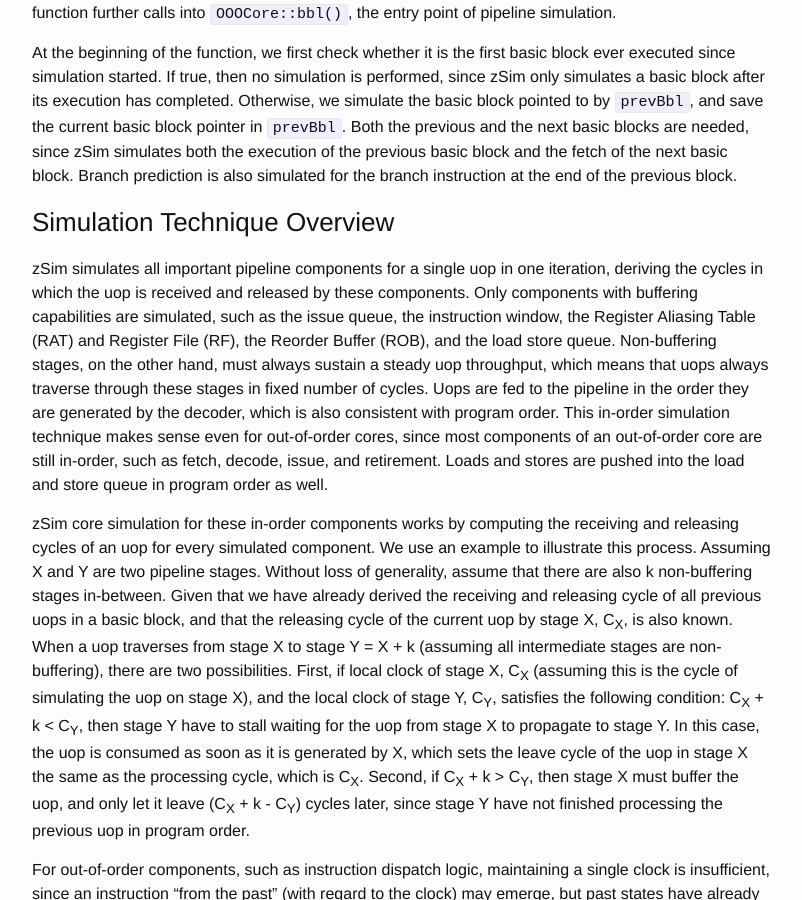
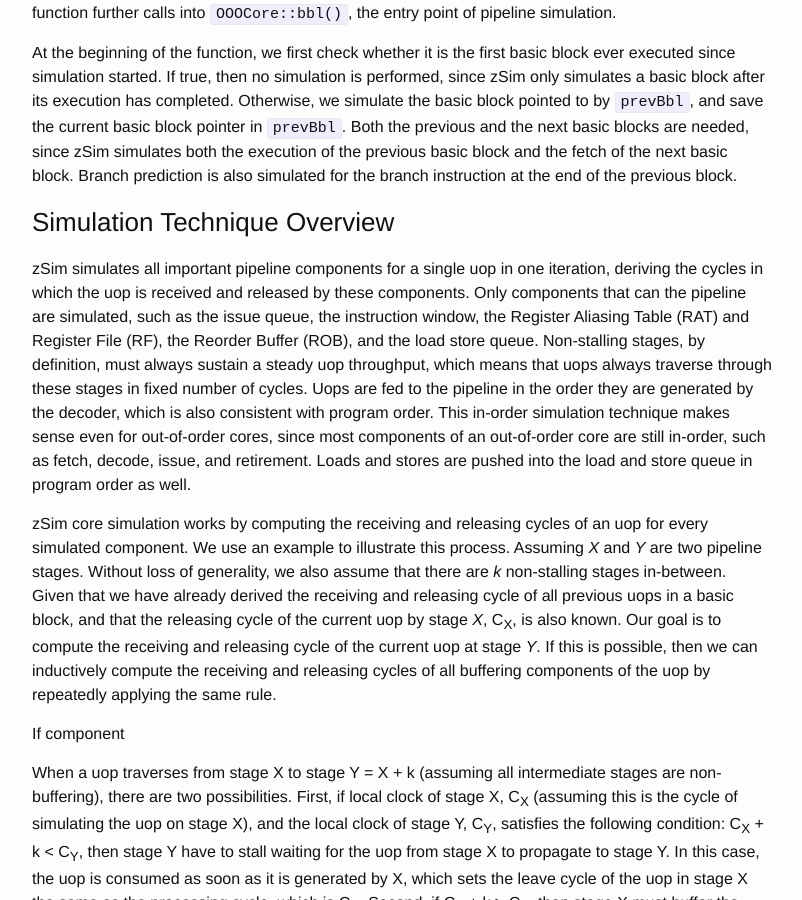
Before and after one commit to wangziqi2013/wangziqi2013.github.io, a Jekyll site: the page built from _posts/2019-12-31-zsim-microarch.markdown, in a window 1280 px wide and 900 px high, scrolled down 10490 px. Shown: the whole window, without its empty margins (238-1040 px from the left). Built offline with Jekyll 4.4.1, drawn with Linux system fonts in a browser that asks for light colours.

Commit message:
Adding stalling component

```diff
--- a/_posts/2019-12-31-zsim-microarch.markdown
+++ b/_posts/2019-12-31-zsim-microarch.markdown
@@ -379,19 +379,24 @@ next basic block. Branch prediction is also simulated for the branch instruction
 ### Simulation Technique Overview
 
 zSim simulates all important pipeline components for a single uop in one iteration, deriving the cycles in which the uop is
-received and released by these components. Only components with buffering capabilities are simulated, such as the issue queue,
+received and released by these components. Only components that can the pipeline are simulated, such as the issue queue,
 the instruction window, the Register Aliasing Table (RAT) and Register File (RF), the Reorder Buffer (ROB), and the load store
-queue. Non-buffering stages, on the other hand, must always sustain a steady uop throughput, which means that uops always
+queue. Non-stalling stages, by definition, must always sustain a steady uop throughput, which means that uops always
 traverse through these stages in fixed number of cycles. Uops are fed to the pipeline in the order they are generated by
 the decoder, which is also consistent with program order. This in-order simulation technique makes sense even for out-of-order
 cores, since most components of an out-of-order core are still in-order, such as fetch, decode, issue, and retirement. Loads
 and stores are pushed into the load and store queue in program order as well.
 
-zSim core simulation for these in-order components works by computing the receiving and releasing cycles of an uop for
-every simulated component. We use an example to illustrate this process. Assuming X and Y are two pipeline stages.
-Without loss of generality, assume that there are also k non-buffering stages in-between. Given that we have already
+zSim core simulation works by computing the receiving and releasing cycles of an uop for every simulated component. We
+use an example to illustrate this process. Assuming *X* and *Y* are two pipeline stages. Without loss of generality, we
+also assume that there are *k* non-stalling stages in-between. Given that we have already
 derived the receiving and releasing cycle of all previous uops in a basic block, and that the releasing cycle of the
-current uop by stage X, C<sub>X</sub>, is also known.
+current uop by stage *X*, C<sub>X</sub>, is also known. Our goal is to compute the receiving and releasing cycle of the
+current uop at stage *Y*. If this is possible, then we can inductively compute the receiving and releasing cycles
+of all buffering components of the uop by repeatedly applying the same rule.
+
+If component
+
 When a uop traverses from stage X to stage Y = X + k (assuming all intermediate
 stages are non-buffering), there are two possibilities. First, if local clock of stage X, C<sub>X</sub> (assuming this
 is the cycle of simulating the uop on stage X), and the local clock of stage Y, C<sub>Y</sub>, satisfies the following
```
